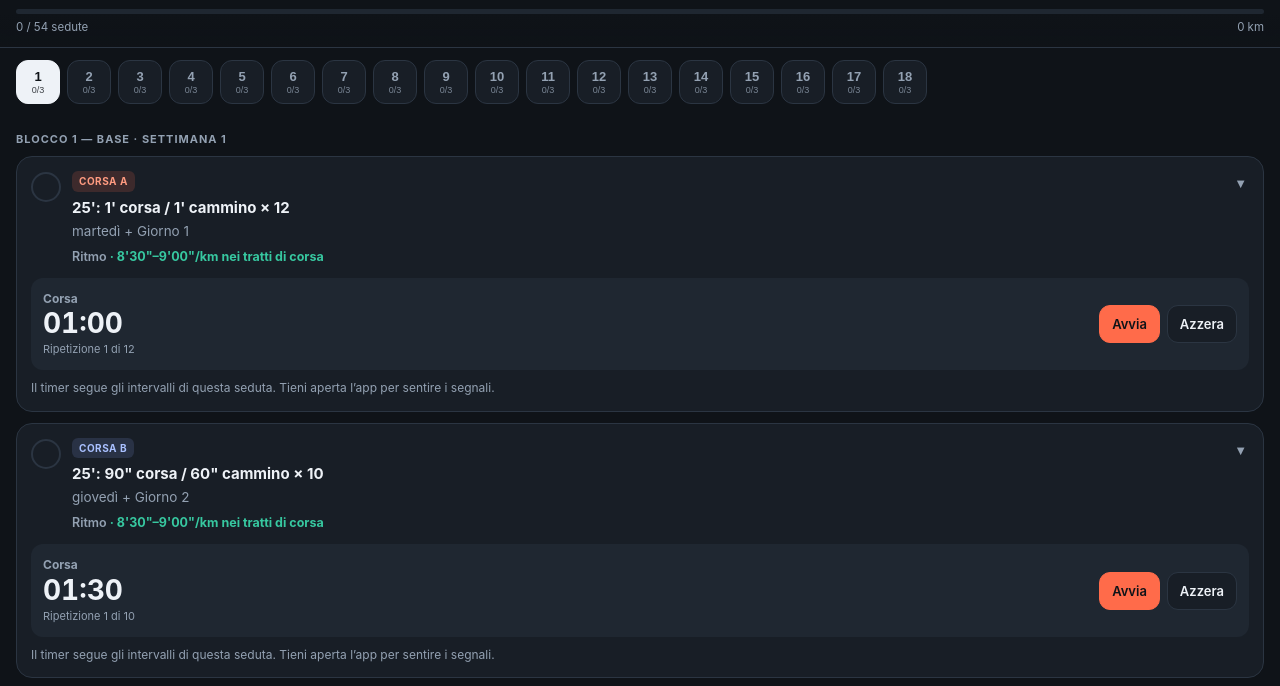
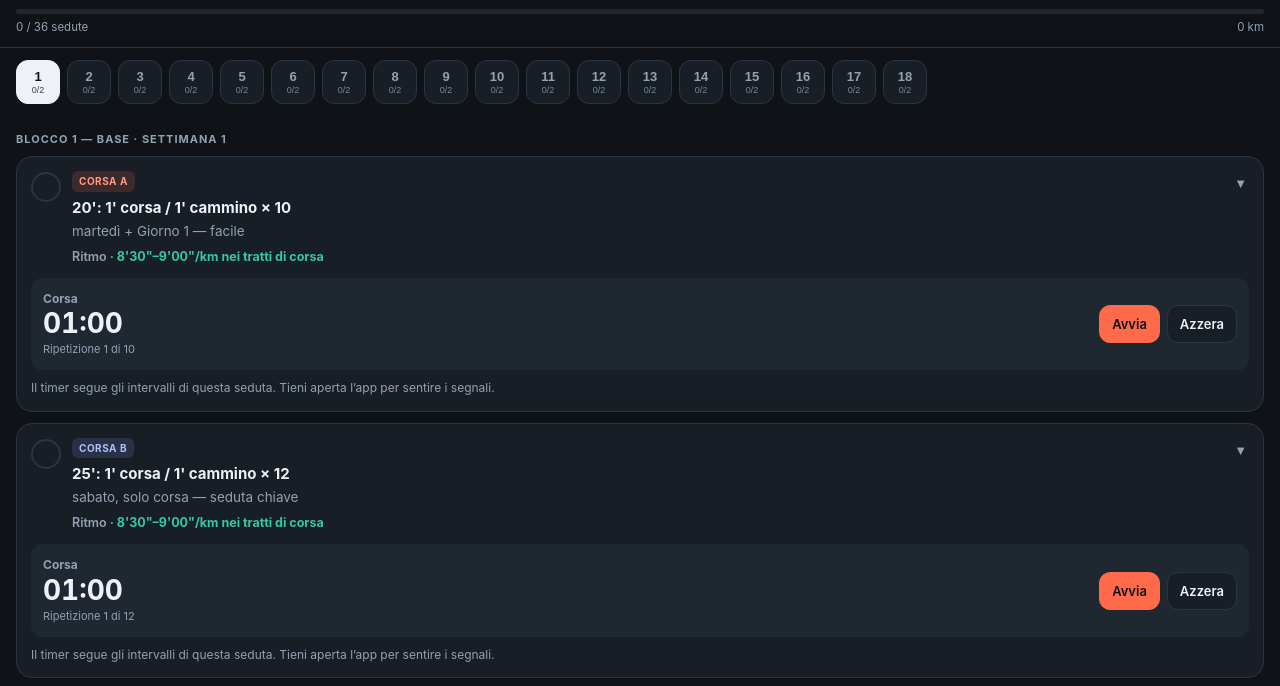
Before and after one commit to silviabooks/run-plan-10k, a plain HTML site: page index.html in a window 1280 px wide. Shown: the part 69-755 px from the top of the page. Drawn offline with Linux system fonts and the light colour scheme.

Commit message:
Update training plan details and increment cache version to v4

```diff
--- a/index.html
+++ b/index.html
@@ -160,7 +160,7 @@
   <h1>10 km sotto l'ora</h1>
   <div class="sub" id="subline">18 settimane · Silvia</div>
   <div class="bar"><i id="progbar"></i></div>
-  <div class="barmeta"><span id="progtxt">0 / 54 sedute</span><span id="kmtxt">0 km</span></div>
+  <div class="barmeta"><span id="progtxt">0 / 36 sedute</span><span id="kmtxt">0 km</span></div>
 </header>
 
 <div class="weeks" id="weeks"></div>
@@ -202,19 +202,20 @@
       <b>Recupero</b> camminata o 9'00"+/km.<br><br>
       Il 70-80% dei chilometri va corso facile. Se corri tutto a ritmo medio, ti fai male.
       <br><br>
-      <b>La settimana:</b> martedì corsa A + Giorno 1 · giovedì corsa B + Giorno 2 · sabato corsa C da sola · domenica Giorno 3. Corri prima dei pesi solo il giovedì.
+      <b>La settimana:</b> martedì corsa A (facile) + Giorno 1 · giovedì Giorno 2 · sabato corsa B (seduta chiave), da sola · domenica Giorno 3. Martedì corri quando preferisci, prima o dopo i pesi; il sabato è solo corsa.
       <br><br>
-      <b>Checkpoint settimana 6:</b> 45' continuo. <b>Settimana 12:</b> test 5 km — sotto 30' sei in linea per l'ora.
+      <b>Checkpoint settimana 6:</b> 45' continuo. <b>Settimana 12 (sabato):</b> test 5 km — sotto 30' sei in linea per l'ora. Con due sedute a settimana il volume conta più della velocità: il lavoro di qualità sta negli ultimi chilometri della corsa lunga.
     </div>
   </details>
   <details>
     <summary>Pesi — adattamenti nei giorni doppi</summary>
     <div class="inner">
       <ul>
-        <li><b>Martedì</b> — ordine libero. Dalla settimana 13: una serie in meno di bulgarian e lateral lunge.</li>
-        <li><b>Giovedì</b> — corsa sempre prima. Nelle settimane 7, 8, 11, 13, 15, 17: bulgarian e single leg box squat a 2 serie, senza cedimento.</li>
-        <li><b>Domenica</b> — SL RDL, KB swing e iperestensioni lasciando 1-2 ripetizioni di margine.</li>
-        <li><b>Mai</b> corsa a un orario e pesi a un altro come se fossero due giorni diversi.</li>
+        <li><b>Martedì</b> — unico giorno doppio. Ordine libero: prima la corsa se vuoi proteggere la qualità, prima i pesi se ti viene meglio con la palestra. Se corri dopo i pesi, aspetta 20-25'.</li>
+        <li><b>Martedì, dalla settimana 13</b> — una serie in meno di bulgarian e lateral lunge.</li>
+        <li><b>Giovedì</b> — solo Giorno 2, nessuna corsa: puoi spingere.</li>
+        <li><b>Sabato</b> — solo corsa, nessun peso. È la seduta che costruisce i 10 km.</li>
+        <li><b>Domenica</b> — Giorno 3: SL RDL, KB swing e iperestensioni lasciando 1-2 ripetizioni di margine.</li>
       </ul>
     </div>
   </details>
@@ -231,80 +232,62 @@
 <script>
 const PLAN = [
  {w:1,b:1,s:[
-   {k:'A',p:'8\'30"–9\'00"/km nei tratti di corsa',t:'25\': 1\' corsa / 1\' cammino × 12',interval:{run:60,walk:60,repeats:12}},
-   {k:'B',p:'8\'30"–9\'00"/km nei tratti di corsa',t:'25\': 90" corsa / 60" cammino × 10',interval:{run:90,walk:60,repeats:10}},
-   {k:'C',p:'8\'30"–9\'00"/km nei tratti di corsa',t:'30\': 2\' corsa / 1\' cammino × 10',interval:{run:120,walk:60,repeats:10}}]},
+   {k:'A',p:'8\'30"–9\'00"/km nei tratti di corsa',t:'20\': 1\' corsa / 1\' cammino × 10',interval:{run:60,walk:60,repeats:10}},
+   {k:'B',p:'8\'30"–9\'00"/km nei tratti di corsa',t:'25\': 1\' corsa / 1\' cammino × 12',interval:{run:60,walk:60,repeats:12}}]},
  {w:2,b:1,s:[
-   {k:'A',p:'8\'30"–9\'00"/km nei tratti di corsa',t:'30\': 2\' corsa / 1\' cammino × 10',interval:{run:120,walk:60,repeats:10}},
-   {k:'B',p:'8\'30"–9\'00"/km nei tratti di corsa',t:'30\': 3\' corsa / 1\' cammino × 7',interval:{run:180,walk:60,repeats:7}},
-   {k:'C',p:'8\'30"–9\'00"/km nei tratti di corsa',t:'35\': 3\' corsa / 1\' cammino × 9',interval:{run:180,walk:60,repeats:9}}]},
+   {k:'A',p:'8\'30"–9\'00"/km nei tratti di corsa',t:'25\': 2\' corsa / 1\' cammino × 8',interval:{run:120,walk:60,repeats:8}},
+   {k:'B',p:'8\'30"–9\'00"/km nei tratti di corsa',t:'30\': 2\' corsa / 1\' cammino × 10',interval:{run:120,walk:60,repeats:10}}]},
  {w:3,b:1,s:[
-   {k:'A',p:'8\'30"–9\'00"/km nei tratti di corsa',t:'30\': 4\' corsa / 1\' cammino × 6',interval:{run:240,walk:60,repeats:6}},
-   {k:'B',p:'8\'30"–9\'00"/km nei tratti di corsa',t:'32\': 5\' corsa / 1\' cammino × 5',interval:{run:300,walk:60,repeats:5}},
-   {k:'C',p:'8\'30"–9\'00"/km nei tratti di corsa',t:'38\': 5\' corsa / 1\' cammino × 6',interval:{run:300,walk:60,repeats:6}}]},
+   {k:'A',p:'8\'30"–9\'00"/km nei tratti di corsa',t:'28\': 3\' corsa / 1\' cammino × 7',interval:{run:180,walk:60,repeats:7}},
+   {k:'B',p:'8\'30"–9\'00"/km nei tratti di corsa',t:'35\': 3\' corsa / 1\' cammino × 9',interval:{run:180,walk:60,repeats:9}}]},
  {w:4,b:1,s:[
-   {k:'A',p:'8\'30"–9\'00"/km, senza forzare',t:'25\' facile, con qualche pausa di cammino',tag:'scarico'},
-   {k:'B',p:'8\'30"–9\'00"/km',t:'28\': 4\' corsa / 1\' cammino',interval:{run:240,walk:60,duration:28*60}},
-   {k:'C',p:'8\'30"–9\'00"/km',t:'30\' corsa facile'}]},
+   {k:'A',p:'8\'30"–9\'00"/km, senza forzare',t:'25\' facile, con qualche pausa di cammino',tag:'scarico',interval:{continuous:25*60}},
+   {k:'B',p:'8\'30"–9\'00"/km',t:'30\': 2\' corsa / 1\' cammino × 10',interval:{run:120,walk:60,repeats:10}}]},
  {w:5,b:1,s:[
-   {k:'A',p:'8\'30"–9\'00"/km',t:'30\' corsa continua facile'},
-   {k:'B',p:'8\'30"–9\'00"/km',t:'32\' corsa continua facile'},
-   {k:'C',p:'8\'30"–9\'00"/km',t:'40\' continuo — concessi 2\' di cammino'}]},
+   {k:'A',p:'8\'30"–9\'00"/km',t:'30\' corsa continua facile',interval:{continuous:30*60}},
+   {k:'B',p:'8\'30"–9\'00"/km',t:'40\' continuo — concessi 2\' di cammino',interval:{continuous:40*60}}]},
  {w:6,b:1,s:[
-   {k:'A',p:'8\'30"–9\'00"/km',t:'35\' corsa continua'},
-   {k:'B',p:'facile 8\'30"–9\'00" · i 3\' moderati a 6\'50"–7\'10"',t:'35\' con 3 × 3\' moderato, 2\' facile in mezzo'},
-   {k:'C',p:'8\'30"–9\'00"/km',t:'45\' corsa continua — circa 5 km',tag:'test'}]},
+   {k:'A',p:'8\'30"–9\'00"/km',t:'30\' corsa continua facile',interval:{continuous:30*60}},
+   {k:'B',p:'8\'30"–9\'00"/km',t:'45\' corsa continua — circa 5 km',tag:'test',interval:{continuous:45*60}}]},
  {w:7,b:2,s:[
-   {k:'A',p:'8\'30"–9\'00"/km',t:'35\' facile'},
-   {k:'B',p:'2\' forti a 6\'15"–6\'30" · recupero a 9\'00"',t:'6 × 2\' forte, 90" di recupero'},
-   {k:'C',p:'8\'30"–9\'00"/km',t:'50\' facile — circa 6 km'}]},
+   {k:'A',p:'8\'30"–9\'00"/km',t:'30\' facile',interval:{continuous:30*60}},
+   {k:'B',p:'8\'30"–9\'00"/km',t:'50\' facile — circa 6 km',interval:{continuous:50*60}}]},
  {w:8,b:2,s:[
-   {k:'A',p:'8\'30"–9\'00"/km',t:'35\' facile'},
-   {k:'B',p:'4\' forti a 6\'15"–6\'30" · recupero a 9\'00"',t:'5 × 4\' forte, 2\' di recupero'},
-   {k:'C',p:'8\'30"–9\'00"/km',t:'55\' facile — circa 6,5 km'}]},
+   {k:'A',p:'8\'30"–9\'00"/km',t:'32\' facile',interval:{continuous:32*60}},
+   {k:'B',p:'8\'30"–9\'00"/km · ultimo km a 7\'00"',t:'55\' facile — circa 6,5 km, con l\'ultimo km un po\' più svelto',interval:{continuous:55*60}}]},
  {w:9,b:2,s:[
-   {k:'A',p:'8\'30"–9\'00"/km',t:'35\' facile'},
-   {k:'B',p:'8\' a 6\'50"–7\'10" · recupero facile',t:'2 × 8\' moderato, 3\' di recupero'},
-   {k:'C',p:'8\'30"–9\'00"/km',t:'60\' facile — circa 7 km'}]},
+   {k:'A',p:'8\'30"–9\'00"/km',t:'32\' facile',interval:{continuous:32*60}},
+   {k:'B',p:'8\'30"–9\'00"/km',t:'60\' facile — circa 7 km',interval:{continuous:60*60}}]},
  {w:10,b:2,s:[
-   {k:'A',p:'8\'30"–9\'00"/km',t:'30\' facile',tag:'scarico'},
-   {k:'B',p:'2\' a 6\'50"–7\'10" · recupero facile',t:'6 × 2\' moderato'},
-   {k:'C',p:'8\'30"–9\'00"/km',t:'45\' facile'}]},
+   {k:'A',p:'8\'30"–9\'00"/km',t:'25\' facile',tag:'scarico',interval:{continuous:25*60}},
+   {k:'B',p:'8\'30"–9\'00"/km',t:'40\' facile',interval:{continuous:40*60}}]},
  {w:11,b:2,s:[
-   {k:'A',p:'8\'30"–9\'00"/km',t:'35\' facile'},
-   {k:'B',p:'8\' a 6\'45"–7\'00" · recupero facile',t:'3 × 8\' moderato, 3\' di recupero'},
-   {k:'C',p:'8\'30"–9\'00"/km',t:'65\' facile — circa 8 km'}]},
+   {k:'A',p:'8\'30"–9\'00"/km · le 4 × 20" quasi a tutta',t:'30\' facile + 4 × 20" veloci',interval:{continuous:30*60}},
+   {k:'B',p:'8\'30"–9\'00"/km · ultimi 2 km a 7\'00"–7\'10"',t:'65\' — circa 7,5 km, con gli ultimi 2 km moderati',interval:{continuous:65*60}}]},
  {w:12,b:2,s:[
-   {k:'A',p:'8\'30"–9\'00"/km · le 4 × 20" quasi a tutta',t:'30\' facile + 4 × 20" veloci'},
-   {k:'B',p:'test: parti a 7\'00", chiudi a 6\'30"',t:'Test 5 km a tutta, dopo 12\' di riscaldamento',tag:'test'},
-   {k:'C',p:'8\'30"–9\'00"/km',t:'60\' facile'}]},
+   {k:'A',p:'8\'30"–9\'00"/km',t:'25\' facile',interval:{continuous:25*60}},
+   {k:'B',p:'test: parti a 7\'00", chiudi a 6\'30"',t:'Test 5 km a tutta, dopo 12\' di riscaldamento',tag:'test'}]},
  {w:13,b:3,s:[
-   {k:'A',p:'8\'15"–8\'45"/km',t:'35\' facile'},
-   {k:'B',p:'5\' a 6\'15"–6\'30" · recupero 2\'30" a 9\'00"',t:'5 × 5\' a 6\'15"–6\'30", 2\'30" di recupero'},
-   {k:'C',p:'8\'15"–8\'45"/km',t:'70\' facile — circa 8,5 km'}]},
+   {k:'A',p:'8\'15"–8\'45"/km',t:'30\' facile',interval:{continuous:30*60}},
+   {k:'B',p:'facile 8\'30" · ultimi 3 km a 6\'50"',t:'70\' — circa 8,5 km, con gli ultimi 3 km a ritmo moderato',interval:{continuous:70*60}}]},
  {w:14,b:3,s:[
-   {k:'A',p:'8\'15"–8\'45"/km',t:'35\' facile'},
-   {k:'B',p:'20\' continui a 6\'40"–6\'50"',t:'20\' continuo a 6\'40"–6\'50"'},
-   {k:'C',p:'8\'15"–8\'45"/km',t:'75\' facile — circa 9 km'}]},
+   {k:'A',p:'8\'15"–8\'45"/km',t:'30\' facile',interval:{continuous:30*60}},
+   {k:'B',p:'facile 8\'30" · 2 × 10\' a 6\'45"',t:'75\' con 2 × 10\' a 6\'45", 3\' facile in mezzo',interval:{continuous:75*60}}]},
  {w:15,b:3,s:[
-   {k:'A',p:'8\'15"–8\'45"/km',t:'35\' facile'},
-   {k:'B',p:'8\' a 6\'15" · recupero 3\' facile',t:'3 × 8\' a 6\'15", 3\' di recupero'},
-   {k:'C',p:'8\'15"–8\'45"/km',t:'80\' facile — circa 9,5 km'}]},
+   {k:'A',p:'8\'15"–8\'45"/km',t:'30\' facile',interval:{continuous:30*60}},
+   {k:'B',p:'8\'15"–8\'45"/km',t:'75\' facile — circa 9 km',interval:{continuous:75*60}}]},
  {w:16,b:3,s:[
-   {k:'A',p:'8\'15"–8\'45"/km',t:'30\' facile',tag:'scarico'},
-   {k:'B',p:'5\' a 6\'10" · recupero 3\' facile',t:'3 × 5\' a 6\'10", 3\' di recupero'},
-   {k:'C',p:'8\'15"–8\'45"/km',t:'60\' facile'}]},
+   {k:'A',p:'8\'15"–8\'45"/km',t:'25\' facile',tag:'scarico',interval:{continuous:25*60}},
+   {k:'B',p:'8\'15"–8\'45"/km',t:'50\' facile',interval:{continuous:50*60}}]},
  {w:17,b:3,s:[
-   {k:'A',p:'8\'15"–8\'45"/km · le 4 × 20" quasi a tutta',t:'30\' facile + 4 × 20" veloci'},
-   {k:'B',p:'5\' a 6\'05" · recupero 2\'30"',t:'4 × 5\' a 6\'05", 2\'30" di recupero'},
-   {k:'C',p:'8\'15"–8\'45"/km',t:'50-60\' facile'}]},
+   {k:'A',p:'8\'15"–8\'45"/km · le 4 × 20" quasi a tutta',t:'25\' facile + 4 × 20" veloci',interval:{continuous:25*60}},
+   {k:'B',p:'facile 8\'30" · ultimi 3 km a 6\'20"–6\'30"',t:'60\' — circa 7 km, con gli ultimi 3 km a ritmo gara',interval:{continuous:60*60}}]},
  {w:18,b:3,s:[
-   {k:'A',p:'8\'30"–9\'00"/km · le 4 × 20" quasi a tutta',t:'25\' facile + 4 × 20" veloci'},
-   {k:'B',p:'8\'30"–9\'00"/km',t:'20\' facile'},
-   {k:'C',p:'parti a 6\'10" e chiudi a 5\'50"',t:'10 km — parti a 6\'10", chiudi a 5\'50"',tag:'test'}]}
+   {k:'A',p:'8\'30"–9\'00"/km · le 4 × 20" quasi a tutta',t:'20\' facile + 4 × 20" veloci',interval:{continuous:20*60}},
+   {k:'B',p:'parti a 6\'10" e chiudi a 5\'50"',t:'10 km — parti a 6\'10", chiudi a 5\'50"',tag:'test'}]}
 ];
 
-const DAYS = {A:'martedì + Giorno 1', B:'giovedì + Giorno 2', C:'sabato, solo corsa'};
+const DAYS = {A:'martedì + Giorno 1 — facile', B:'sabato, solo corsa — seduta chiave'};
 const BLOCKNAME = {1:'Blocco 1 — Base',2:'Blocco 2 — Volume e velocità',3:'Blocco 3 — Specifico 10 km'};
 const KEY = 'corsa10k.v1';
 
@@ -359,6 +342,7 @@ function fmtTimer(sec){
 function num(v){ const n = parseFloat(String(v).replace(',','.')); return isNaN(n)?0:n; }
 
 function timerSteps(interval){
+  if(interval.continuous) return [{kind:'run',duration:interval.continuous,cycle:1}];
   const steps = [];
   let remaining = interval.duration || Infinity;
   const repetitions = interval.repeats || Math.ceil(remaining/(interval.run+interval.walk));
@@ -535,9 +519,9 @@ function renderWeeks(){
     const done = bl.s.filter(x=>get(bl.w,x.k).done).length;
     const cls = ['wk'];
     if(bl.w===cur) cls.push('active');
-    if(done===3) cls.push('done');
+    if(done===bl.s.length) cls.push('done');
     else if(done>0) cls.push('partial');
-    return '<button class="'+cls.join(' ')+'" data-w="'+bl.w+'">'+bl.w+'<small>'+done+'/3</small></button>';
+    return '<button class="'+cls.join(' ')+'" data-w="'+bl.w+'">'+bl.w+'<small>'+done+'/'+bl.s.length+'</small></button>';
   }).join('');
   document.querySelectorAll('.wk').forEach(b=>{
     b.onclick = ()=>{ state.week = parseInt(b.dataset.w,10); save(); renderAll(); };
@@ -689,7 +673,7 @@ function renderHeader(){
 function renderRefs(){
   const items = [
     ['Ritmo facile','8\'30"–9\'00"/km, parlando in frasi intere. Il 70-80% dei km sta qui.'],
-    ['Ordine dei pesi','Corsa prima solo il giovedì. Martedì fai come preferisci.'],
+    ['Ordine dei pesi','Con due corse a settimana non devi correre prima dei pesi: martedì fai come preferisci. Il sabato è solo corsa.'],
     ['Ritmo del lungo','Deve crescere di settimana in settimana, non la velocità.'],
     ['Dolore','Fastidio che passa = ok. Dolore che peggiora a ogni uscita = due giorni di stop.'],
     ['Scarpe','Oltre 600-700 km o 2 anni: cambiale prima del blocco 2.'],
--- a/sw.js
+++ b/sw.js
@@ -1,4 +1,4 @@
-const CACHE = 'corsa10k-v3';
+const CACHE = 'corsa10k-v4';
 const ASSETS = ['./', './index.html', './manifest.webmanifest', './icon-192.png', './icon-512.png'];
 
 self.addEventListener('install', e => {
```
